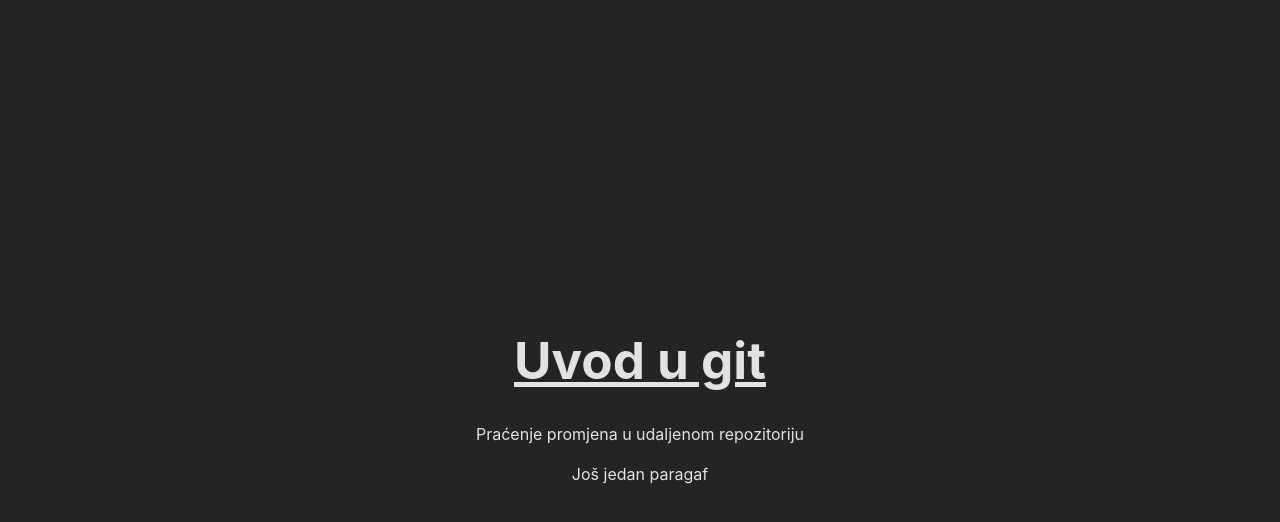
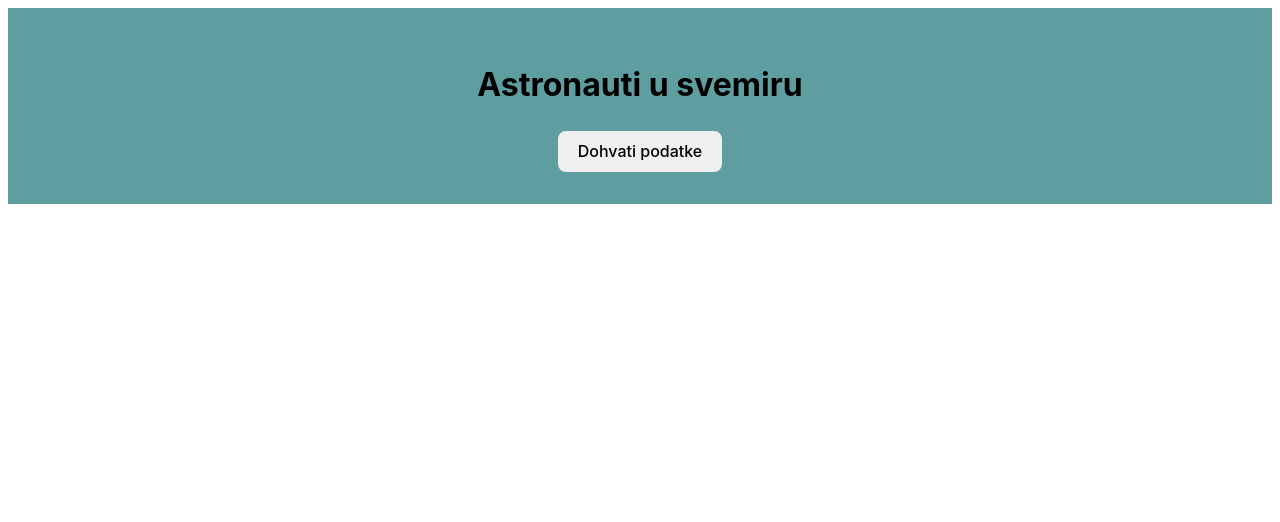
Before and after one commit to gzaharija-pmfst/jdev-primjer, a React (Vite) app: page / in a window 1280 px wide. Shown: the top 522 px of the page. Built offline with nearby package versions, Linux system fonts and the light colour scheme.

Commit message:
Primjer astronauti

```diff
--- a/package.json
+++ b/package.json
@@ -9,6 +9,7 @@
     "preview": "vite preview"
   },
   "dependencies": {
+    "axios": "^1.3.5",
     "react": "^18.2.0",
     "react-dom": "^18.2.0"
   },
--- a/src/App.css
+++ b/src/App.css
@@ -1,10 +1,40 @@
-#root {
-  max-width: 1280px;
+.App {
   margin: 0 auto;
   padding: 2rem;
   text-align: center;
+  background-color: cadetblue;
 }
 
-h1{
-  text-decoration: underline;
+.okvir{
+
+  display: flex;
+  flex-wrap: wrap;
+  justify-content: space-between;
 }
+
+.okvir div {
+  border-radius: 15px;
+  margin-top: 10px;
+  color: goldenrod;
+  background-color: midnightblue;
+  width: 40%;
+  padding: 5px 3%;
+}
+
+.astronaut{
+  display: flex;
+  flex-direction: column;
+  justify-content: flex-start;
+}
+
+.astronaut p{
+  display: flex;
+  flex-direction: column;
+}
+
+.ime{
+  font-weight: bold;
+  font-family: Impact, Haettenschweiler, 'Arial Narrow Bold', sans-serif;
+  font-size: large;
+  color: gold;
+}
--- a/src/App.jsx
+++ b/src/App.jsx
@@ -1,14 +1,29 @@
+import { useState } from "react";
+import axios from "axios";
+import Astronaut from "./Astronaut";
 import './App.css'
 
 function App() {
+  const [ljudi, postaviLjude] = useState([]);
+
+  function dohvatiPodatke() {
+    axios
+      .get("http://api.open-notify.org/astros.json")
+      .then(res => postaviLjude(res.data.people))
+      .catch(err => alert(err));
+  }
 
   return (
-    <div className="App">
-      <h1>Uvod u git</h1>
-      <p>Praćenje promjena u udaljenom repozitoriju</p>
-      <p>Još jedan paragaf</p>
+    <div className='App'>
+      <h1>Astronauti u svemiru</h1>
+      <button onClick={dohvatiPodatke}>Dohvati podatke</button>
+      <div className="okvir">
+        {ljudi.map(el => (
+          <Astronaut key={el.name} name={el.name} craft={el.craft} />
+        ))}
+      </div>
     </div>
-  )
+  );
 }
 
-export default App
+export default App;
--- a/src/index.css
+++ b/src/index.css
@@ -4,8 +4,6 @@
   font-weight: 400;
 
   color-scheme: light dark;
-  color: rgba(255, 255, 255, 0.87);
-  background-color: #242424;
 
   font-synthesis: none;
   text-rendering: optimizeLegibility;
@@ -23,19 +21,6 @@ a:hover {
   color: #535bf2;
 }
 
-body {
-  margin: 0;
-  display: flex;
-  place-items: center;
-  min-width: 320px;
-  min-height: 100vh;
-}
-
-h1 {
-  font-size: 3.2em;
-  line-height: 1.1;
-}
-
 button {
   border-radius: 8px;
   border: 1px solid transparent;
@@ -43,7 +28,6 @@ button {
   font-size: 1em;
   font-weight: 500;
   font-family: inherit;
-  background-color: #1a1a1a;
   cursor: pointer;
   transition: border-color 0.25s;
 }
```
Also changed, not shown: 1 other file (tests, documents, lock files or other folders).
